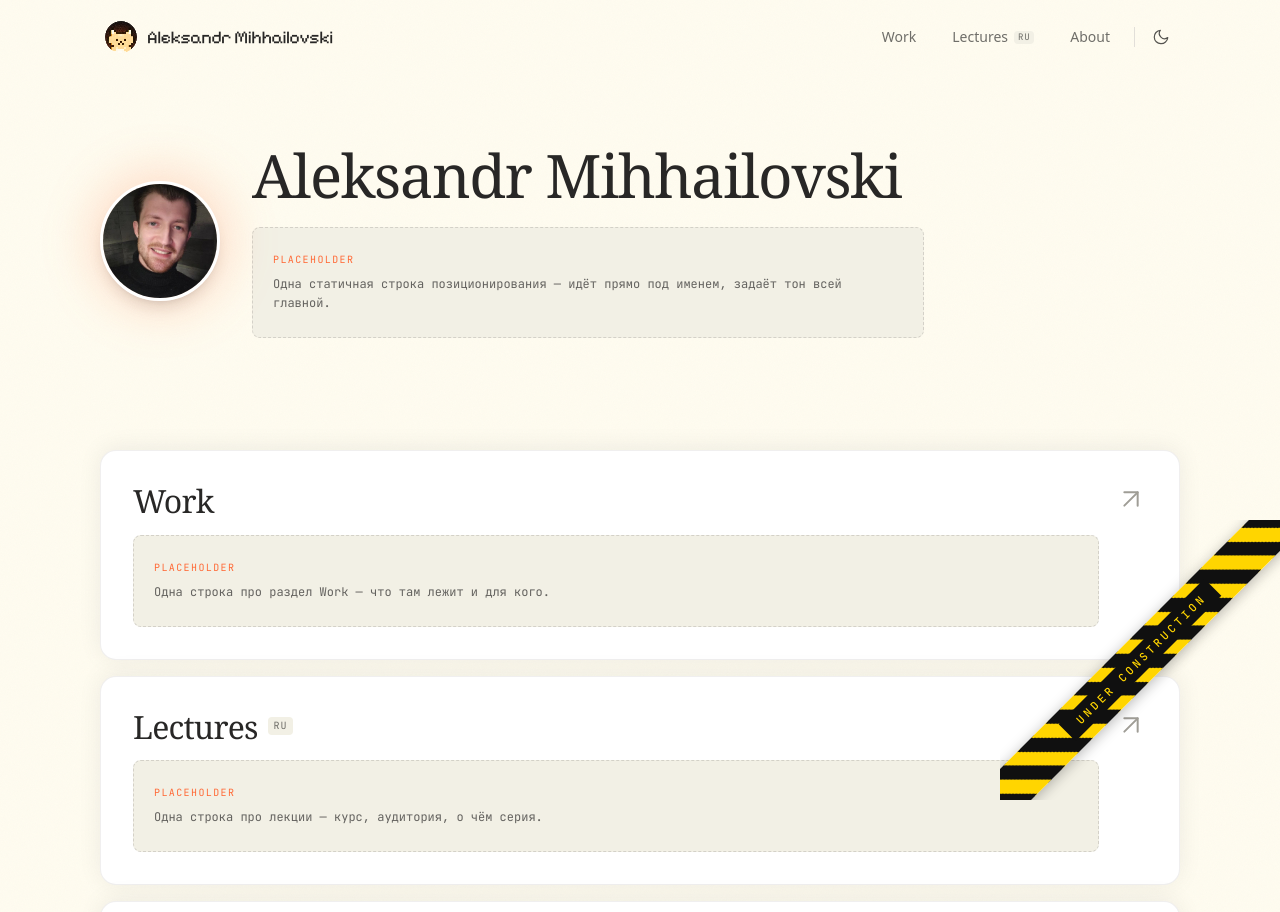
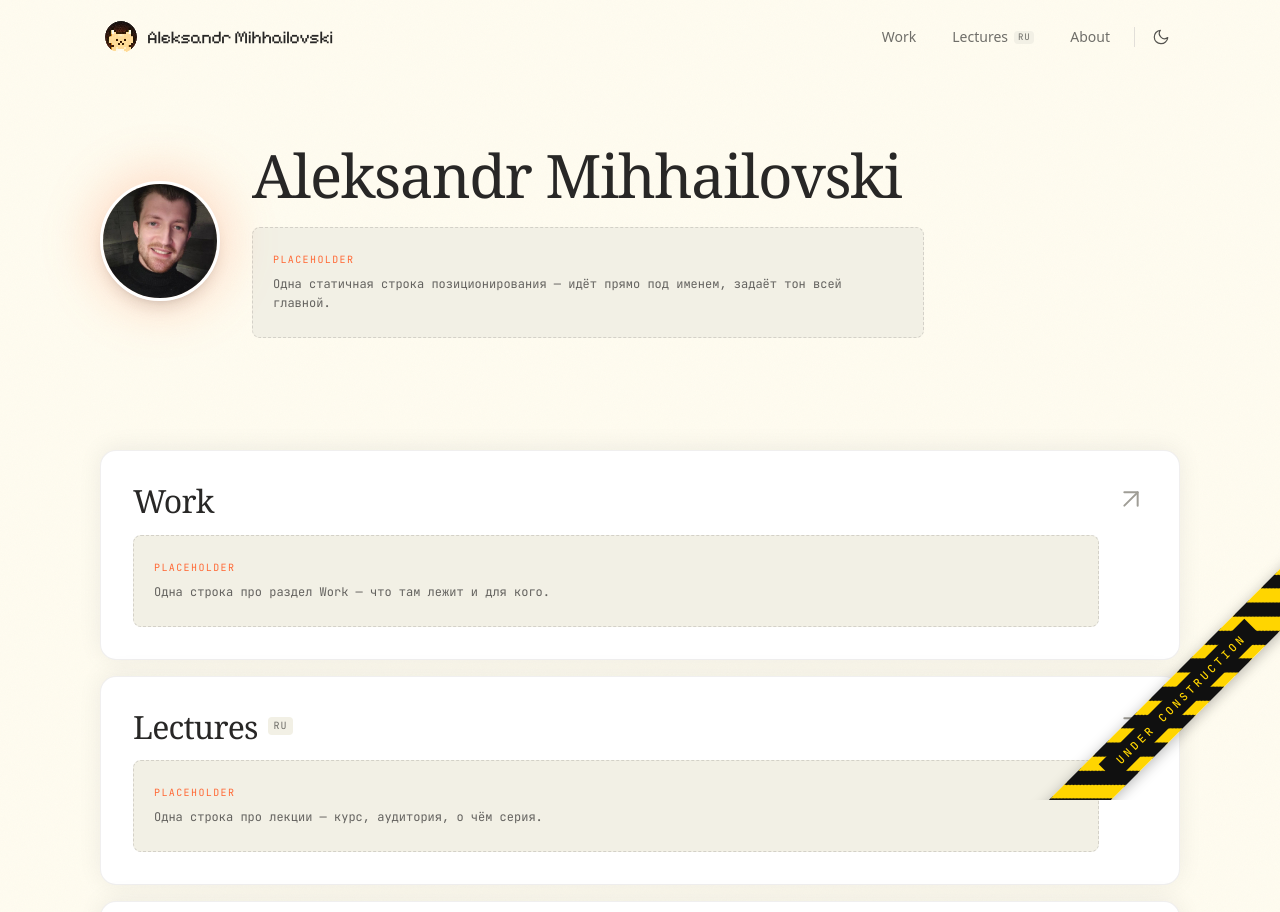
Before and after one commit to ostf14/Aleksandr-Mihhailovski-Product-Designer, a Next.js app: page / in a window 1280 px wide. Shown: the top 912 px of the page. Built offline with nearby package versions, Linux system fonts and the light colour scheme; no server answers; a web font is replaced by a local one.

Commit message:
clip construction tape at the viewport edges, not a corner box

```diff
--- a/components/UnderConstruction.tsx
+++ b/components/UnderConstruction.tsx
@@ -14,6 +14,11 @@ import { isWipRoute } from "@/lib/site";
  * Sits at z-30: under the nav (z-50) and the scroll-to-top button (z-40),
  * both of which live in this same corner. Combined with pointer-events-none,
  * nothing it overlaps loses a click or a hover.
+ *
+ * The clipping box is the whole viewport rather than a square in the corner.
+ * A corner-sized box cut each end of the tape with two perpendicular edges at
+ * once, which left a stepped notch instead of a straight end; running the tape
+ * past the viewport edges means each end is severed by a single straight edge.
  */
 export function UnderConstruction() {
   const pathname = usePathname();
@@ -22,10 +27,13 @@ export function UnderConstruction() {
   return (
     <div
       aria-hidden
-      className="pointer-events-none fixed bottom-0 right-0 z-30 size-[190px] md:size-[280px] overflow-hidden print:hidden"
+      className="pointer-events-none fixed inset-0 z-30 overflow-hidden print:hidden"
     >
+      {/* Offsets place the band's centre ~70px (mobile) / ~100px (desktop) in
+          from each edge, so both ends overshoot the viewport and get cut by
+          one edge apiece — never by the corner where two edges meet. */}
       <div
-        className="wip-tape-scroll absolute left-1/2 top-1/2 flex h-8 w-[290px] -translate-x-1/2 -translate-y-1/2 rotate-[-45deg] items-center justify-center shadow-[0_2px_14px_rgba(0,0,0,0.28)] md:h-11 md:w-[420px]"
+        className="wip-tape-scroll absolute bottom-[54px] -right-[70px] flex h-8 w-[280px] rotate-[-45deg] items-center justify-center shadow-[0_2px_14px_rgba(0,0,0,0.28)] md:bottom-[78px] md:-right-[100px] md:h-11 md:w-[400px]"
         style={{
           backgroundImage:
             "repeating-linear-gradient(45deg, #FFD500 0 14px, #101010 14px 28px)",
```
